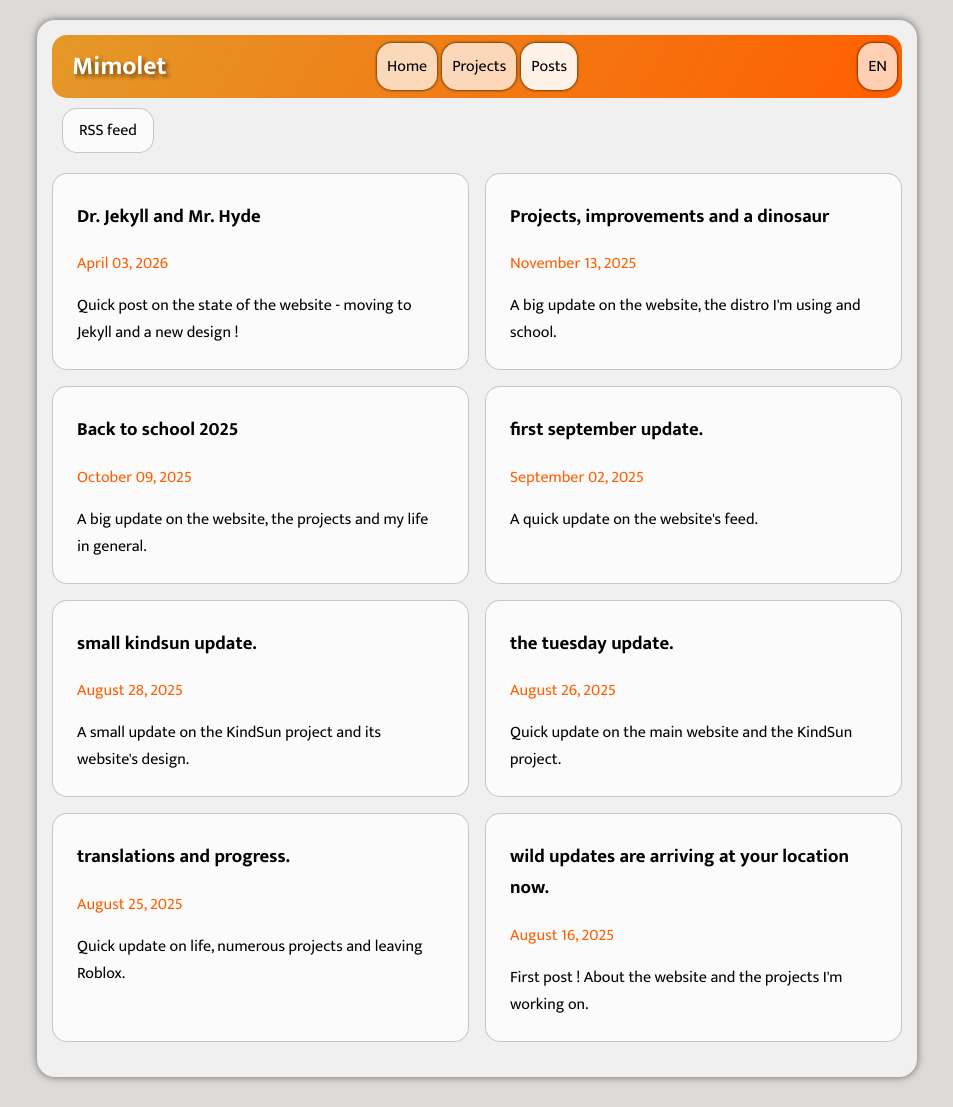
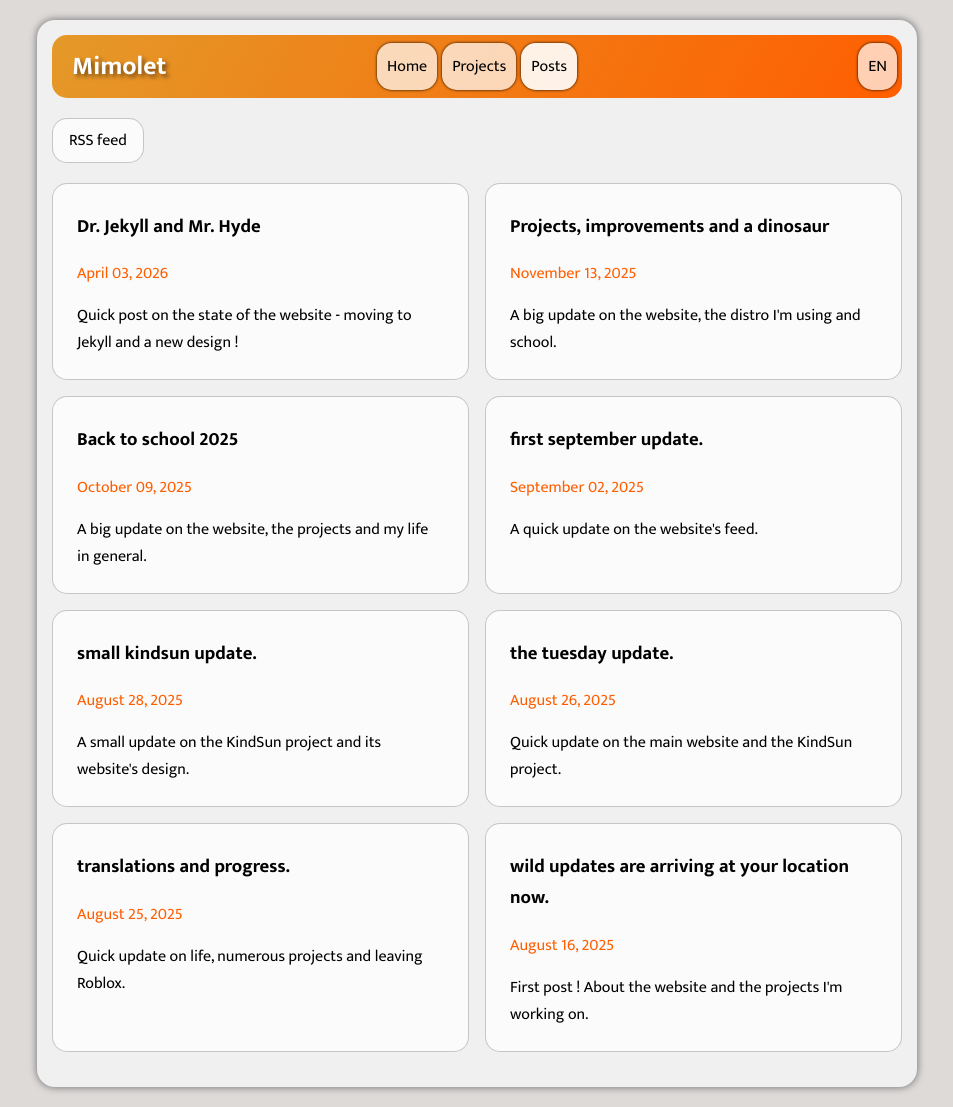
Before and after one commit to theMimolet/themimolet.github.io, a Jekyll site: the page built from posts.md, in a window 1280 px wide. Shown: the whole page, without its empty margins (163-1116 px from the left). Built offline with Jekyll 4.4.1, drawn with Linux system fonts in a browser that asks for light colours; some web fonts are replaced.

Commit message:
fix: margin fixes

```diff
--- a/assets/styles/home.css
+++ b/assets/styles/home.css
@@ -118,6 +118,7 @@
 @media screen and (max-width: 500px) {
     section{
         flex-direction: column;
+        margin: 25px 10px;
     }
 
     /* Socials*/
--- a/assets/styles/posts.css
+++ b/assets/styles/posts.css
@@ -1,13 +1,13 @@
 /* Posts Grid */
 
-.post-grid{
+.post-grid {
     display: grid;
     margin: 20px auto;
     grid-template-columns: repeat(auto-fit, minmax(300px, 1fr));
     gap: 1em;
 }
 
-.post{
+.post {
     padding: 0.5em 1.5em;
     gap: 0.5em;
     text-decoration: none;
@@ -17,18 +17,18 @@
     transition: transform 0.3s ease, box-shadow 0.3s ease
 }
 
-.post:hover{
+.post:hover {
     transform: translateY(-5px);
     box-shadow: var(--shadow-hover);
 }
 
-.top-buttons{
+.top-buttons {
     display: flex;
     justify-content: start;
-    margin: 10px;
+    margin-top: 20px;
 }
 
-.top-buttons a{
+.top-buttons a {
     padding: 0.5em 1em;
     border: var(--border);
     border-radius: var(--border-radius);
@@ -38,21 +38,18 @@
     transition: background-color 0.3s ease, color 0.3s ease;
 }
 
-.top-buttons a:hover{
+.top-buttons a:hover {
     background-color: var(--accent-simple);
     color: var(--text-on-accent);
 }
 
-@media screen and (max-width: 830px) and (min-width: 500px) {
+@media screen and (max-width: 830px) {
     .post-grid {
-        grid-template-columns: 1fr ;
+        grid-template-columns: 1fr;
+        margin: 10px;
+    }
+
+    .top-buttons {
         margin: 10px;
     }
 }
-
-@media screen and (max-width: 500px) {
-    .post-grid {
-        grid-template-columns: 1fr ;
-        margin: 10px;
-    }
-}
```
